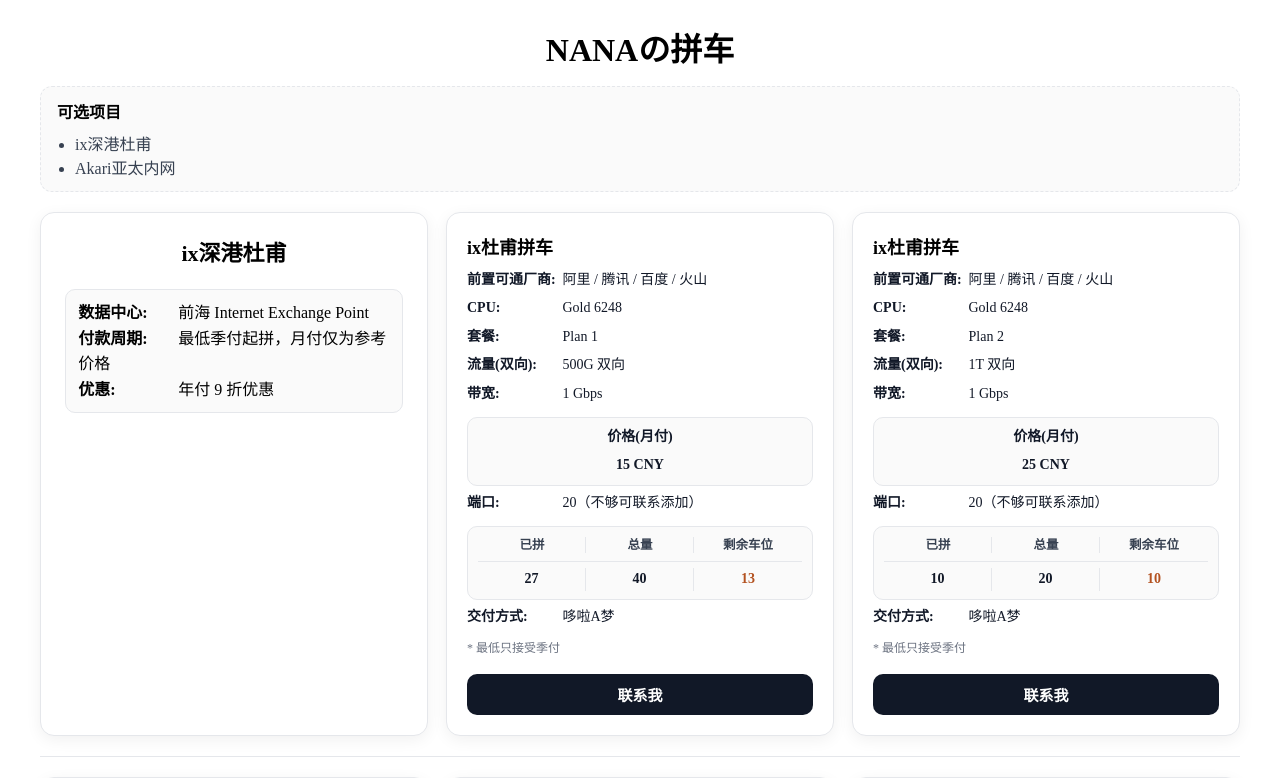
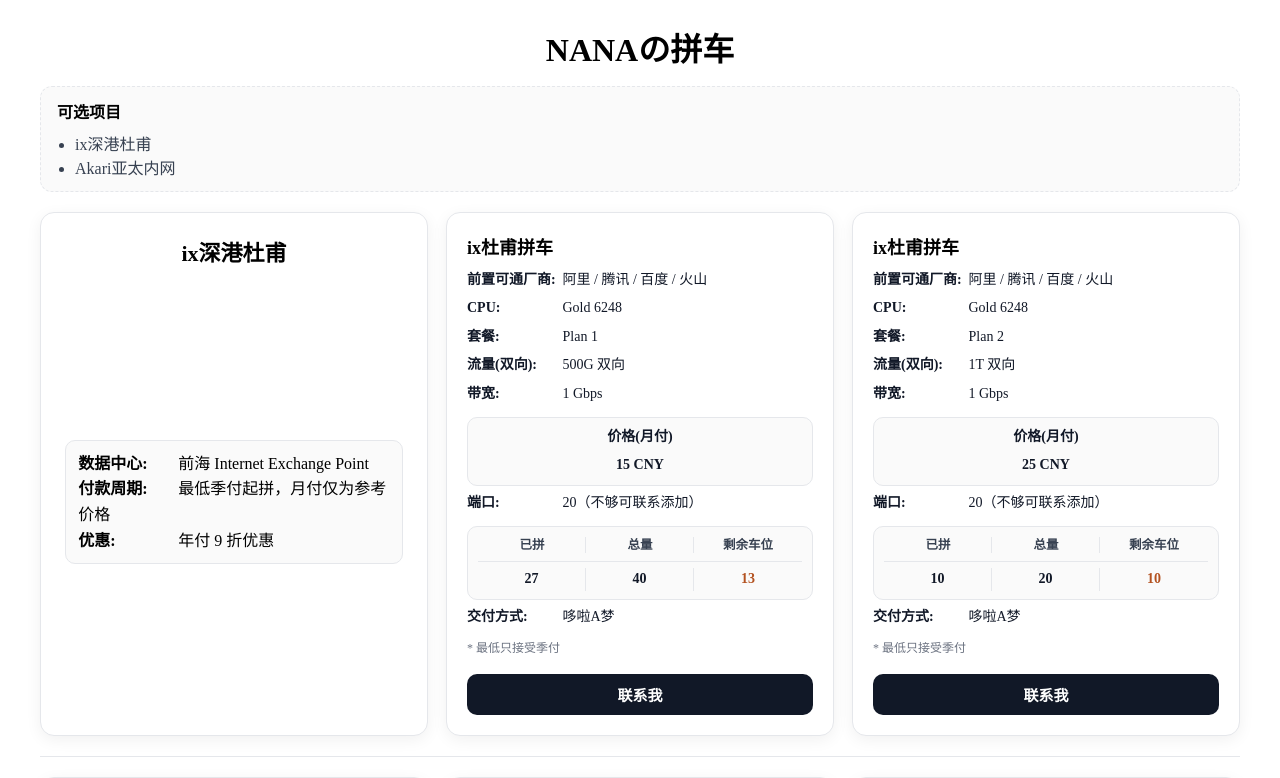
Before and after one commit to L1ttlebear/shoplist, a Vue app: page / in a window 1280 px wide. Shown: the top 778 px of the page. Built offline with nearby package versions, Linux system fonts and the light colour scheme.

Commit message:
center inner cards regardless of title

```diff
--- a/src/components/ProductCard.vue
+++ b/src/components/ProductCard.vue
@@ -96,6 +96,10 @@
 .card.section .title{
   margin-bottom:12px;
   align-self:stretch;
+}
+.card.section .section-center{
+  flex:1;
+  justify-content:center;
 }
 .title{
   font-size:18px;
```
